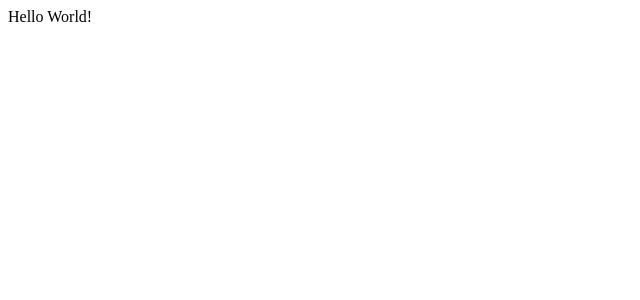
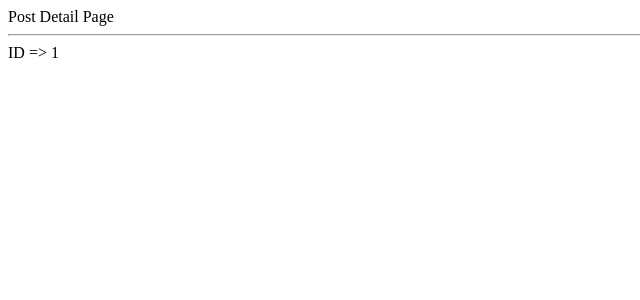
Before and after one commit to erselgulyaz/bilgisayaci-vueogreniyoruz, a Vue app: page /yazi-detay/1 in a window 1280 px wide. Shown: the top 300 px of the page, without its empty margins (0-640 px from the left). Built offline with nearby package versions, Linux system fonts and the light colour scheme.

Commit message:
vue-router
vue-router'ı projeye dahil ettik ve statik, dinamik url yapıları ile birlikte kullandık.

```diff
--- a/package.json
+++ b/package.json
@@ -14,7 +14,8 @@
     "build": "node build/build.js"
   },
   "dependencies": {
-    "vue": "^2.5.2"
+    "vue": "^2.5.2",
+    "vue-router": "^3.0.1"
   },
   "devDependencies": {
     "autoprefixer": "^7.1.2",
--- a/src/App.vue
+++ b/src/App.vue
@@ -1,6 +1,6 @@
 <template>
   <div id="app">
-    {{message}}
+    <router-view />
   </div>
 </template>
 
--- /dev/null
+++ b/src/components/Contact.vue
@@ -0,0 +1,13 @@
+<template>
+  <div>
+    Contact Page
+  </div>
+</template>
+
+<script>
+export default {
+}
+</script>
+
+<style scoped>
+</style>
--- /dev/null
+++ b/src/components/Home.vue
@@ -0,0 +1,13 @@
+<template>
+  <div>
+    Home Page
+  </div>
+</template>
+
+<script>
+export default {
+}
+</script>
+
+<style scoped>
+</style>
--- /dev/null
+++ b/src/components/PostDetail.vue
@@ -0,0 +1,15 @@
+<template>
+  <div>
+    Post Detail Page
+    <hr>
+    ID => {{$route.params.id}}
+  </div>
+</template>
+
+<script>
+export default {
+}
+</script>
+
+<style scoped>
+</style>
--- a/src/main.js
+++ b/src/main.js
@@ -1,13 +1,29 @@
 // The Vue build version to load with the `import` command
 // (runtime-only or standalone) has been set in webpack.base.conf with an alias.
 import Vue from 'vue'
+import VueRouter from 'vue-router'
 import App from './App'
+import Home from './components/Home.vue'
+import Contact from './components/Contact.vue'
+import PostDetail from './components/PostDetail.vue'
+
+Vue.use(VueRouter)
 
 Vue.config.productionTip = false
+
+const router = new VueRouter({
+  mode: 'history',
+  routes: [
+    {path: '/', component: Home},
+    {path: '/iletisim', component: Contact},
+    {path: '/yazi-detay/:id', component: PostDetail}
+  ]
+})
 
 /* eslint-disable no-new */
 new Vue({
   el: '#app',
   components: { App },
+  router: router,
   template: '<App/>'
 })
```
Also changed, not shown: 1 other file (tests, documents, lock files or other folders).
